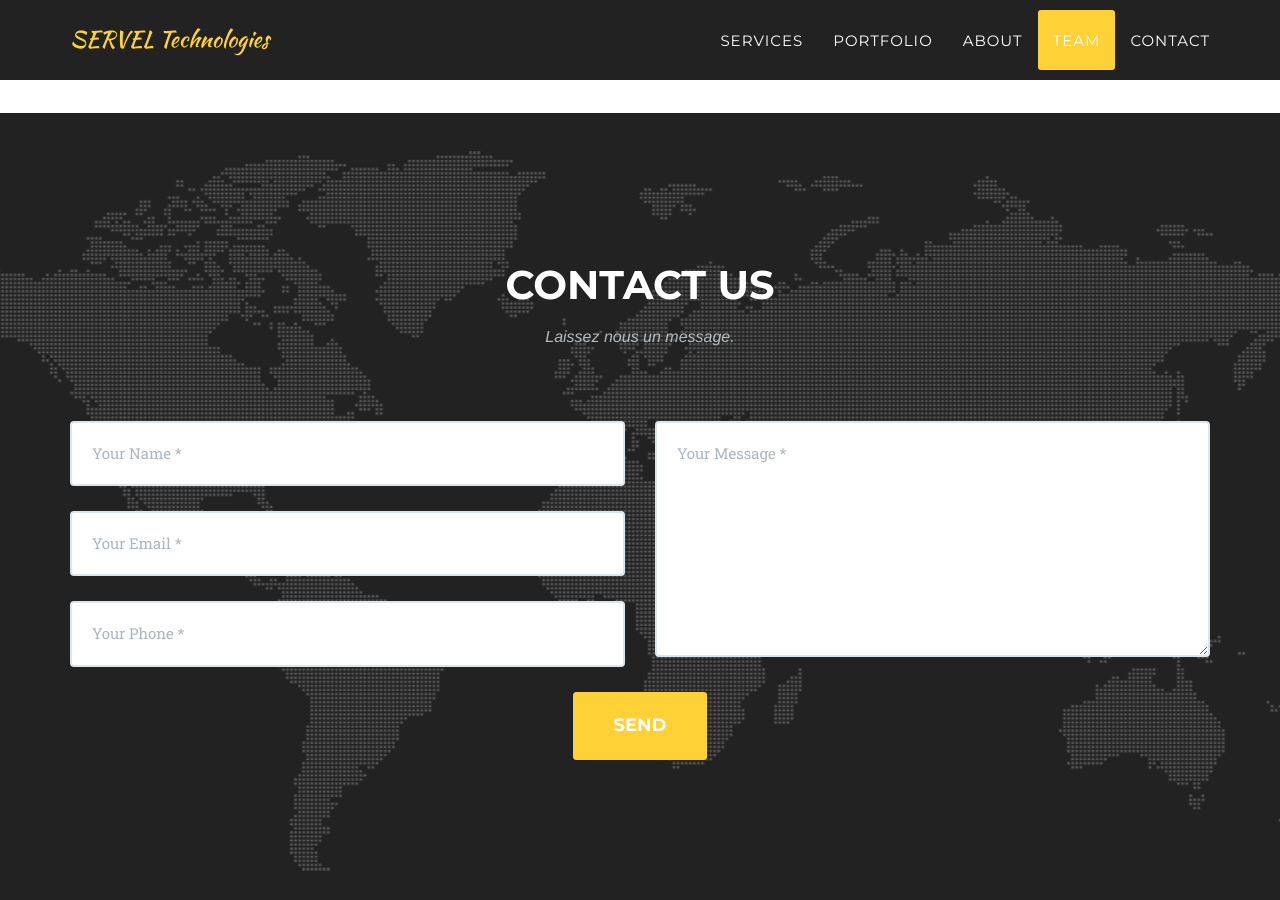
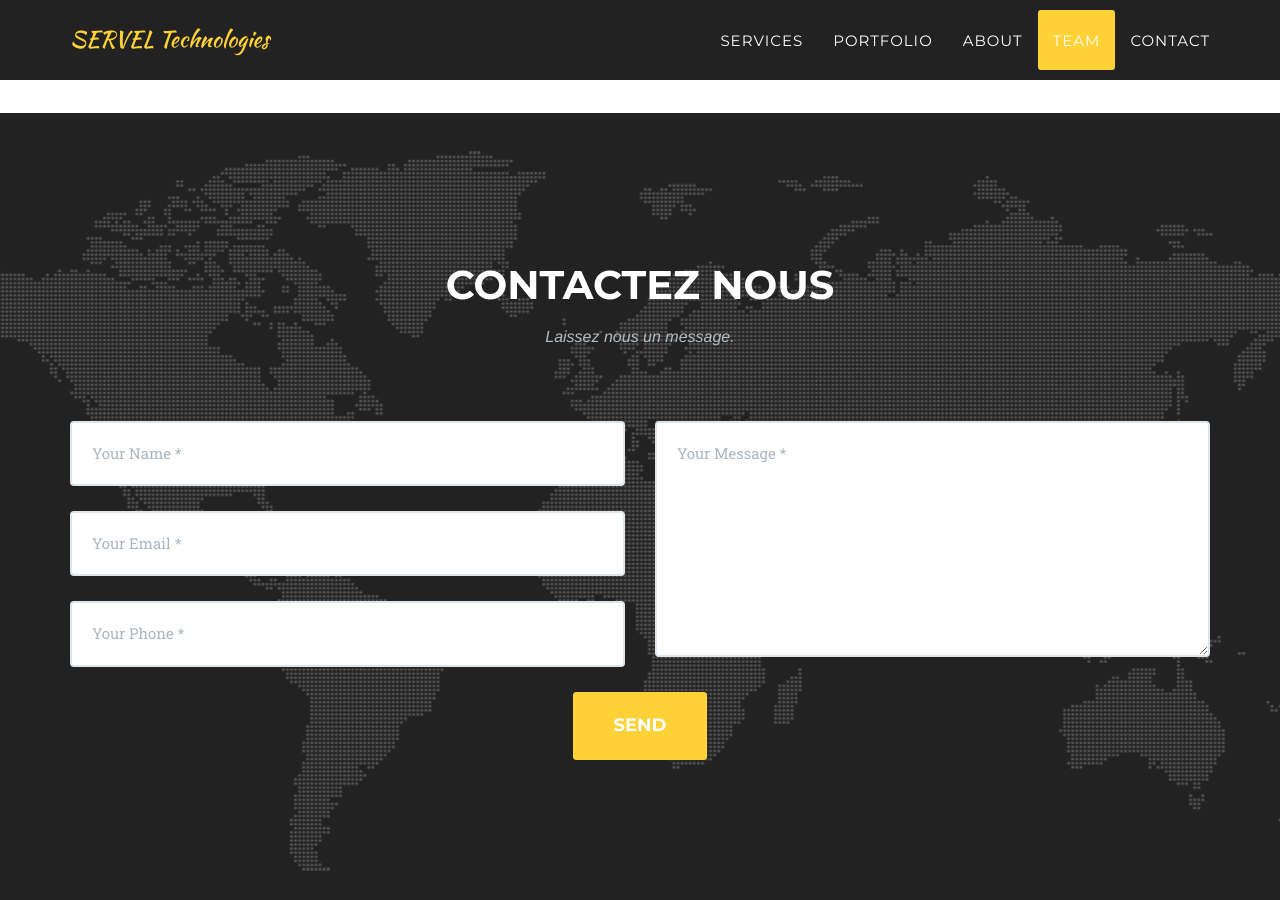
Before and after one commit to servelproject/servel-technologies.io, a Jekyll site: the page built from index.html, in a window 1280 px wide and 900 px high, scrolled down 5516 px. Built offline with Jekyll 4.4.1, drawn with Linux system fonts in a browser that asks for light colours; some web fonts are replaced.

Commit message:
minor change

```diff
--- a/_includes/contact.html
+++ b/_includes/contact.html
@@ -2,7 +2,7 @@
         <div class="container">
             <div class="row">
                 <div class="col-lg-12 text-center">
-                    <h2 class="section-heading">Contact Us</h2>
+                    <h2 class="section-heading">Contactez nous</h2>
                     <h3 class="section-subheading text-muted">Laissez nous un message.</h3>
                 </div>
             </div>
```
